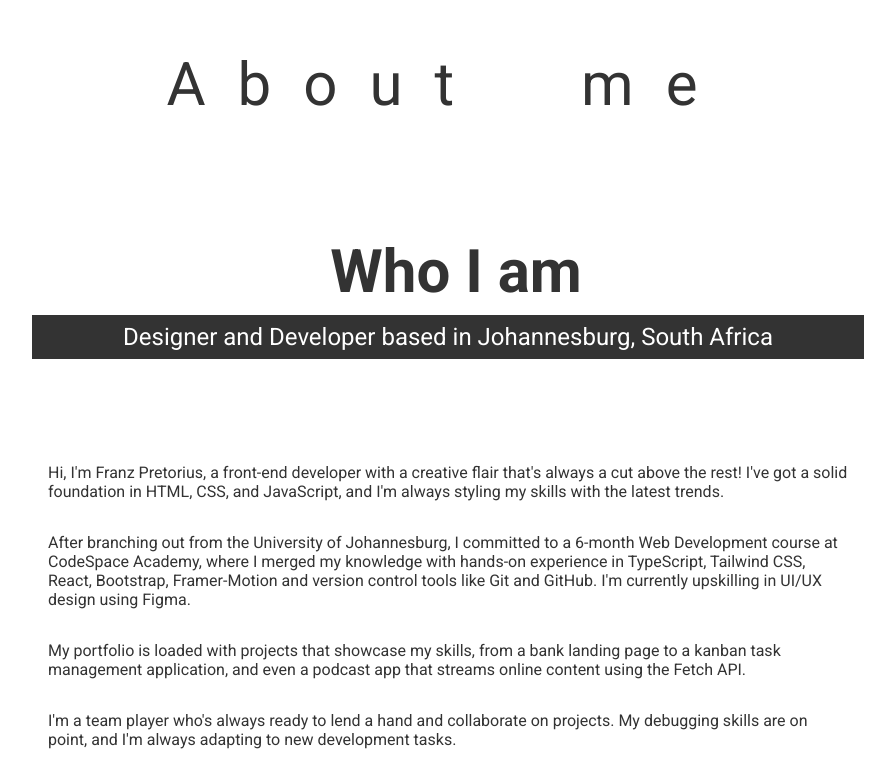
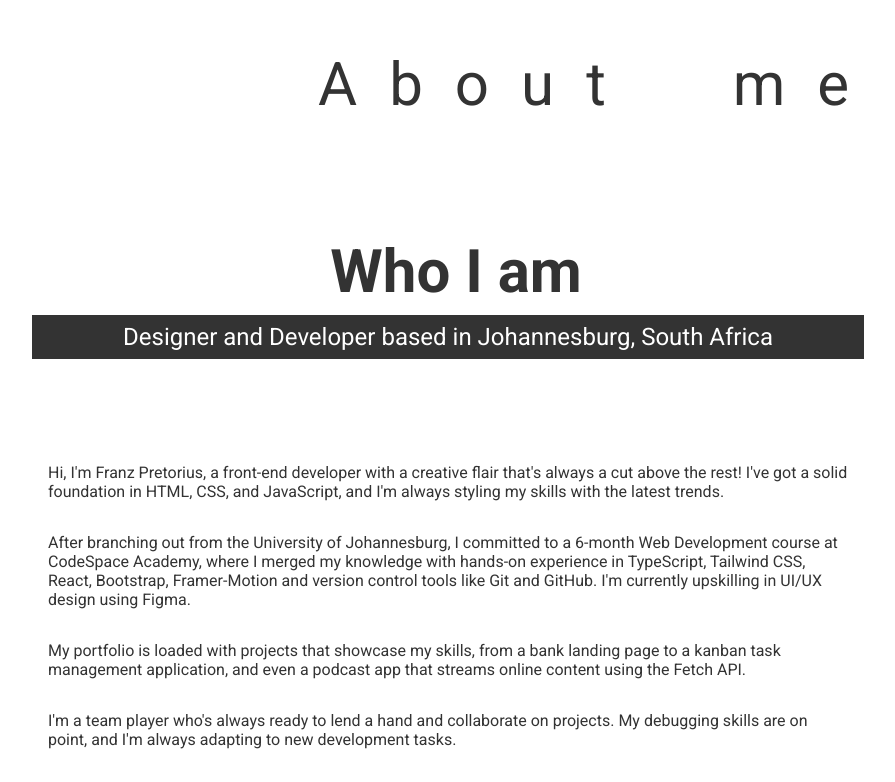
Before and after one commit to llfrigoll/MyWebsite, a React (Vite) app: page / in a window 1280 px wide. Shown: the part 1809-2591 px from the top of the page, without its empty margins (192-1087 px from the left). Built offline with nearby package versions, Linux system fonts and the light colour scheme.

Commit message:
Working on transitions for about section

```diff
--- a/src/components/About_Me.jsx
+++ b/src/components/About_Me.jsx
@@ -1,11 +1,66 @@
-import React from 'react';
+import React, { useEffect } from 'react';
 import './Components.css'; // Import the CSS file for styling
 
 const About_Me = () => {
+
+    const handleScroll = () => {
+        const windowHeight = window.innerHeight;
+        const heading = document.getElementById("about-me-title")
+        const headingRect = heading.getBoundingClientRect()
+
+        const headingHeight = headingRect.height;
+        const visibleHeadingHeight = Math.max(0, Math.min(headingRect.bottom, windowHeight) - Math.max(headingRect.top, 0));
+
+        let headingVisibilityPercentage = visibleHeadingHeight / headingHeight
+
+        if(headingVisibilityPercentage === 1) {
+          heading.classList.add('visible')
+        }else {
+          heading.classList.remove('visible')
+        }
+
+        // const heading = document.getElementById('tech-stack-heading')
+        // const headingRect = heading.getBoundingClientRect()
+
+        // const headingHeight = headingRect.height;
+        // const visibleHeadingHeight = Math.max(0, Math.min(headingRect.bottom, windowHeight) - Math.max(headingRect.top, 0));
+
+        // let headingVisibilityPercentage = visibleHeadingHeight / headingHeight
+
+        // if(headingVisibilityPercentage > 0.8 || visibilityPercentage > 0) {
+        //   heading.classList.add('visible')
+        // }else {
+        //   heading.classList.remove('visible')
+        // }
+
+        // const heading = document.getElementById('tech-stack-heading')
+        // const headingRect = heading.getBoundingClientRect()
+
+        // const headingHeight = headingRect.height;
+        // const visibleHeadingHeight = Math.max(0, Math.min(headingRect.bottom, windowHeight) - Math.max(headingRect.top, 0));
+
+        // let headingVisibilityPercentage = visibleHeadingHeight / headingHeight
+
+        // if(headingVisibilityPercentage > 0.8 || visibilityPercentage > 0) {
+        //   heading.classList.add('visible')
+        // }else {
+        //   heading.classList.remove('visible')
+        // }
+    }
+
+
+    useEffect(() => {
+        window.addEventListener('scroll', handleScroll);
+        return () => {
+          window.removeEventListener('scroll', handleScroll);
+        };
+      }, []);
+
+
     return (
         <>
         <div className="about-me" id="about-me">
-            <h1>About me</h1>
+            <h1 className="about-me-title" id="about-me-title">About me</h1>
             <br />
             <div className="about-me-heading">
                 <h1>Who I am</h1>
--- a/src/components/Components.css
+++ b/src/components/Components.css
@@ -202,19 +202,25 @@
     color: #333;
   }
 
-  .about-me > h1 {
+  .about-me-title {
     font-size: 60px;
     font-weight: 500;
     text-align: center;
-    border: none;
     width: fit-content;
     padding: 1rem;
+    padding-left : 3rem;
     margin-top: 6rem;
-    margin-left: auto;
-    margin-right: auto;
+    margin-left: -650px;
     padding-top: 2rem;
     letter-spacing: 2rem;
     word-spacing: 3rem;
+    opacity: 0;
+    transition: margin-left 1s ease, opacity 1s ease;
+  }
+
+  .about-me-title.visible {
+    margin-left: 462px;
+    opacity: 1;
   }
 
   .about-me-heading {
--- a/src/components/Tech_Stack.jsx
+++ b/src/components/Tech_Stack.jsx
@@ -46,7 +46,7 @@ const Tech_Stack = () => {
 
     let headingVisibilityPercentage = visibleHeadingHeight / headingHeight
 
-    if(headingVisibilityPercentage > 0.8 || visibilityPercentage > 0) {
+    if(headingVisibilityPercentage > 1 || visibilityPercentage > 0) {
       heading.classList.add('visible')
     }else {
       heading.classList.remove('visible')
```
